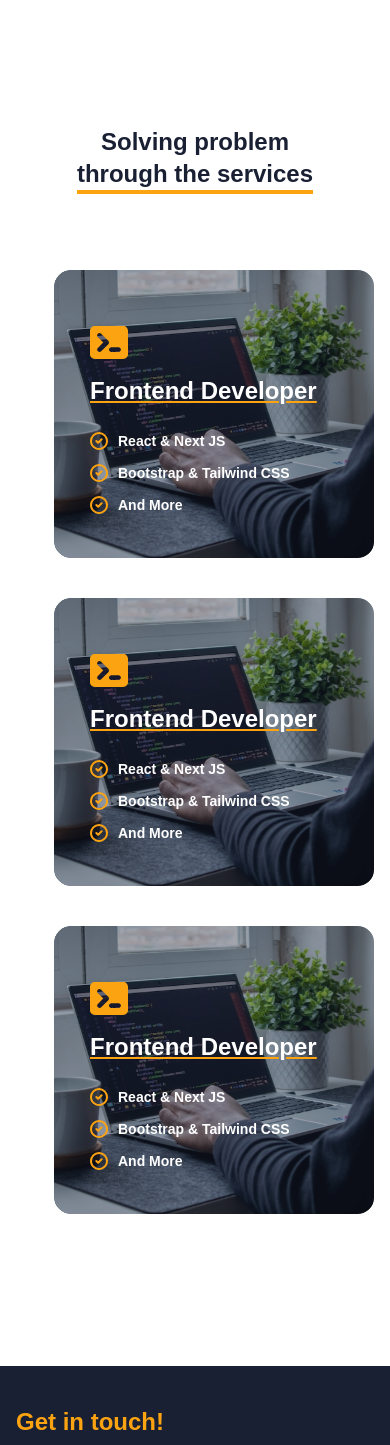
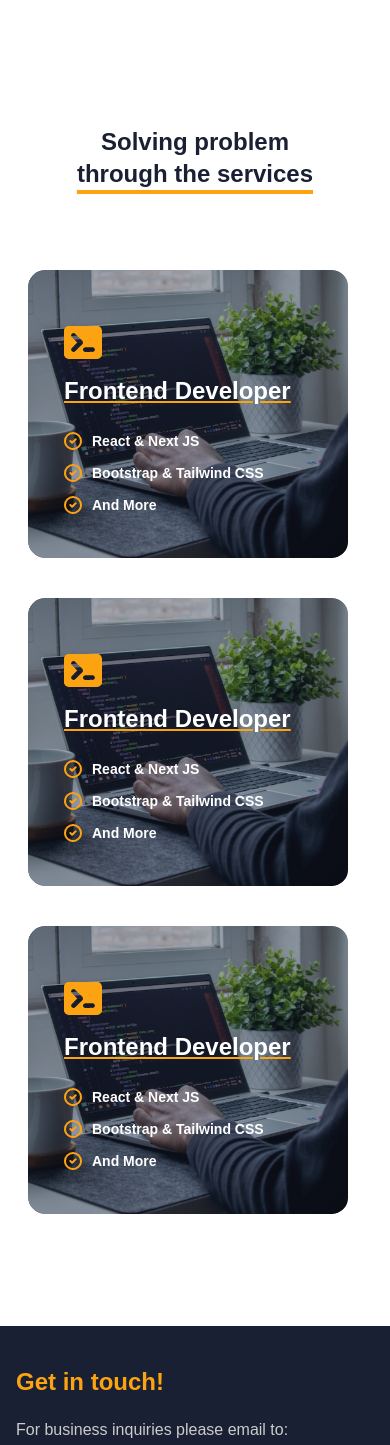
Before and after one commit to RizuMong/personal-website, a React (Vite) app: page / in a window 390 px wide. Shown: the part 1998-3443 px from the top of the page. Built offline with nearby package versions, Linux system fonts and the light colour scheme.

Commit message:
update responsive mobile service

```diff
--- a/src/pages/Index.jsx
+++ b/src/pages/Index.jsx
@@ -63,8 +63,8 @@ const Index = () => {
             through the services
           </span>
         </header>
-        <div className="grid px-[54px] lg:px-8 grid-cols-1 md:grid-cols-2 lg:grid-cols-3 md:gap-5 lg:gap-8">
-          <div className="overflow-hidden mb-10 md:mb-0 rounded-2xl bg-[url('../assets/img/service_1.svg')] bg-cover w-80 h-72">
+        <div className="container mx-auto min-[375px]:px-7 min-[425px]:px-[53px] sm:px-12 sm:flex sm:flex-wrap sm:gap-8 sm:justify-evenly">
+          <div className="bg-[url('../assets/img/service_1.svg')] overflow-hidden mb-10 sm:mb-0 rounded-2xl bg-cover w-80 h-72">
             <div className="pl-9 pt-14">
               <img src={icon_fe} alt="Icon Frontend" />
               <h5 className="text-white font-bold text-2xl mt-4 underline decoration-2 underline-offset-2 decoration-primary">
@@ -88,7 +88,7 @@ const Index = () => {
               </div>
             </div>
           </div>
-          <div className="overflow-hidden mb-10 rounded-2xl bg-[url('../assets/img/service_1.svg')] bg-cover w-80 h-72">
+          <div className="bg-[url('../assets/img/service_1.svg')] overflow-hidden mb-10 sm:mb-0 rounded-2xl bg-cover w-80 h-72">
             <div className="pl-9 pt-14">
               <img src={icon_fe} alt="Icon Frontend" />
               <h5 className="text-white font-bold text-2xl mt-4 underline decoration-2 underline-offset-2 decoration-primary">
@@ -112,7 +112,7 @@ const Index = () => {
               </div>
             </div>
           </div>
-          <div className="overflow-hidden md:ml-[166px] lg:ml-0 mb-10 rounded-2xl bg-[url('../assets/img/service_1.svg')] bg-cover w-80 h-72">
+          <div className="bg-[url('../assets/img/service_1.svg')] overflow-hidden mb-10 sm:mb-0 rounded-2xl bg-cover w-80 h-72">
             <div className="pl-9 pt-14">
               <img src={icon_fe} alt="Icon Frontend" />
               <h5 className="text-white font-bold text-2xl mt-4 underline decoration-2 underline-offset-2 decoration-primary">
```
